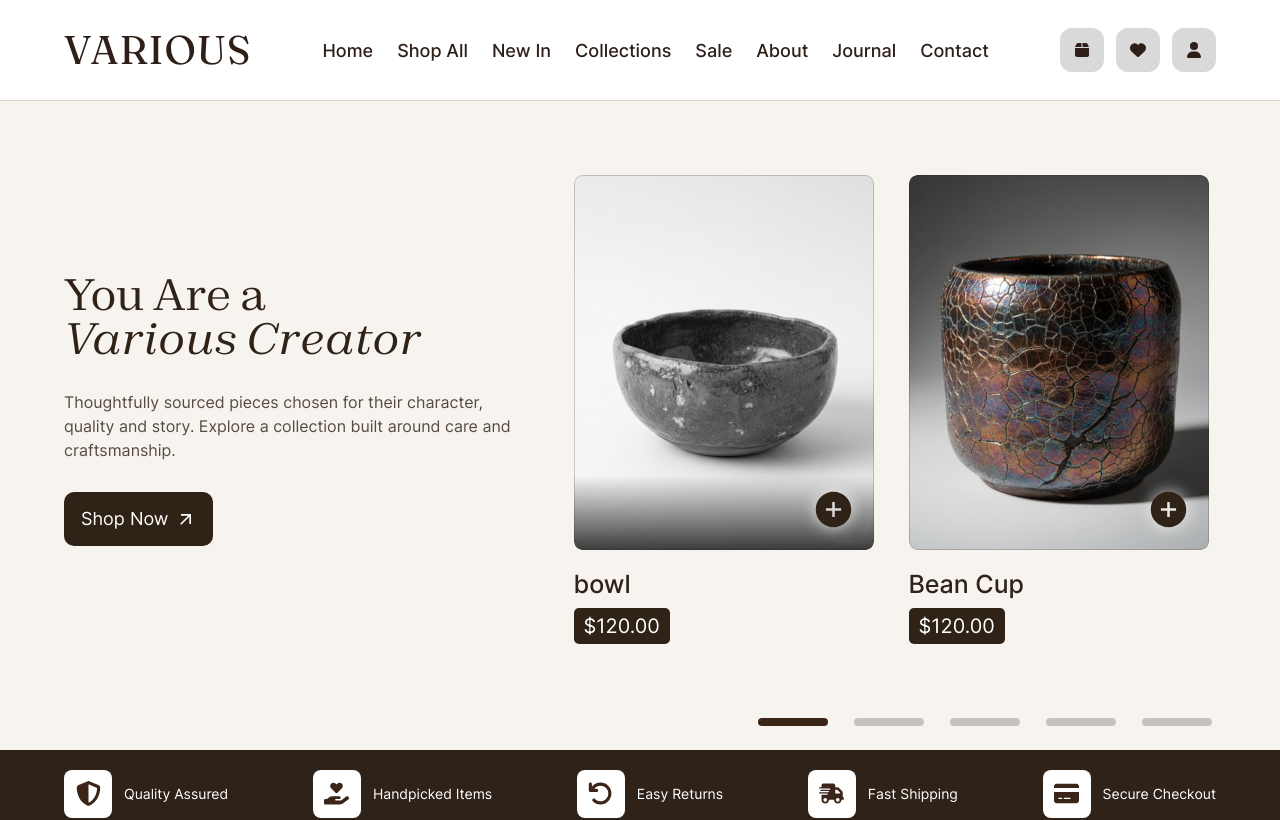
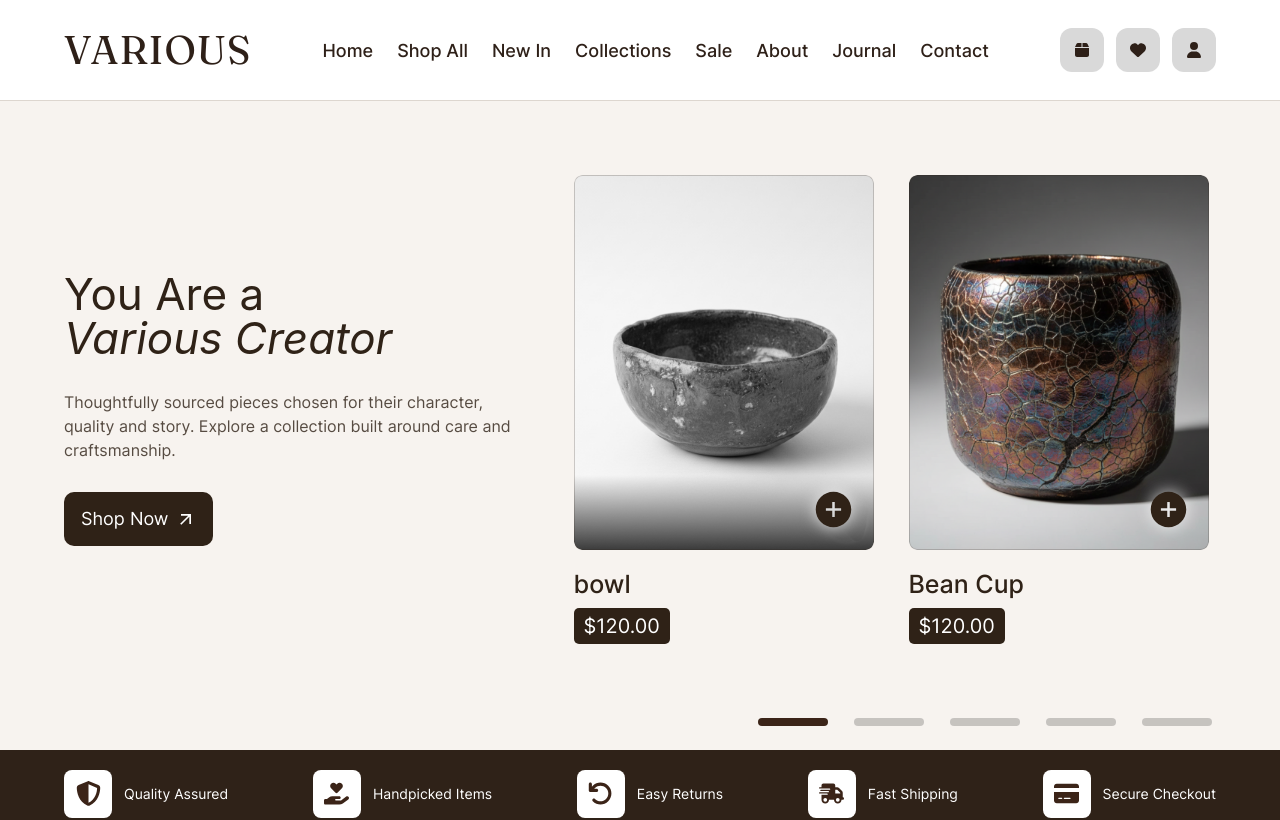
Before and after one commit to vasanthUzumaki7/various-site-task, a React (Vite) app: page / in a window 1280 px wide. Shown: the top 820 px of the page. Built offline with nearby package versions, Linux system fonts and the light colour scheme.

Commit message:
Update index.css
text

```diff
--- a/src/index.css
+++ b/src/index.css
@@ -11,7 +11,7 @@
   --color-black: #000000;
   /* --font-primary: "Inter", serif; */
   --font-Inter: "Inter", serif;
-  --font-secondary: "Zodiak", serif;
+  --font-secondary: "Zodiak";
   --font-fraunces: "Fraunces", serif;
 }
 
@@ -99,7 +99,6 @@ body {
 
 h1 {
   font-size: 80px;
-  font-family: var(--font-secondary);
   font-weight: 400;
   letter-spacing: -6%;
   color: var(--color-primary);
```
